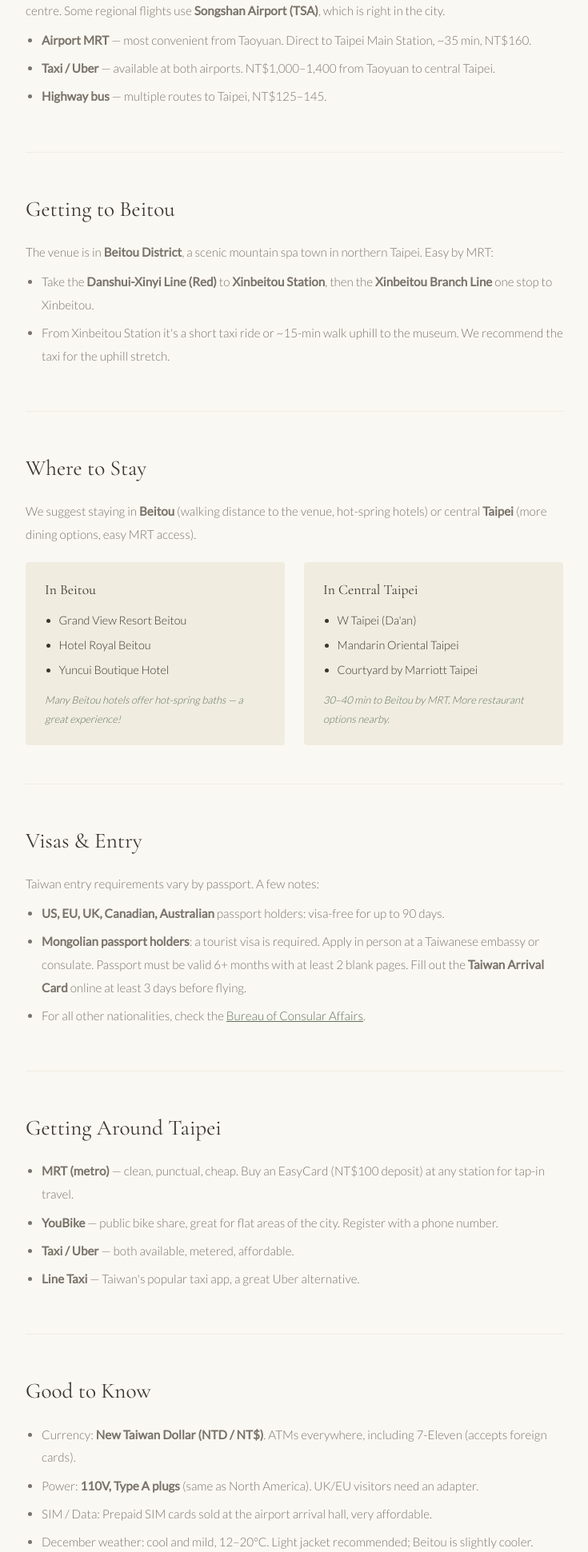
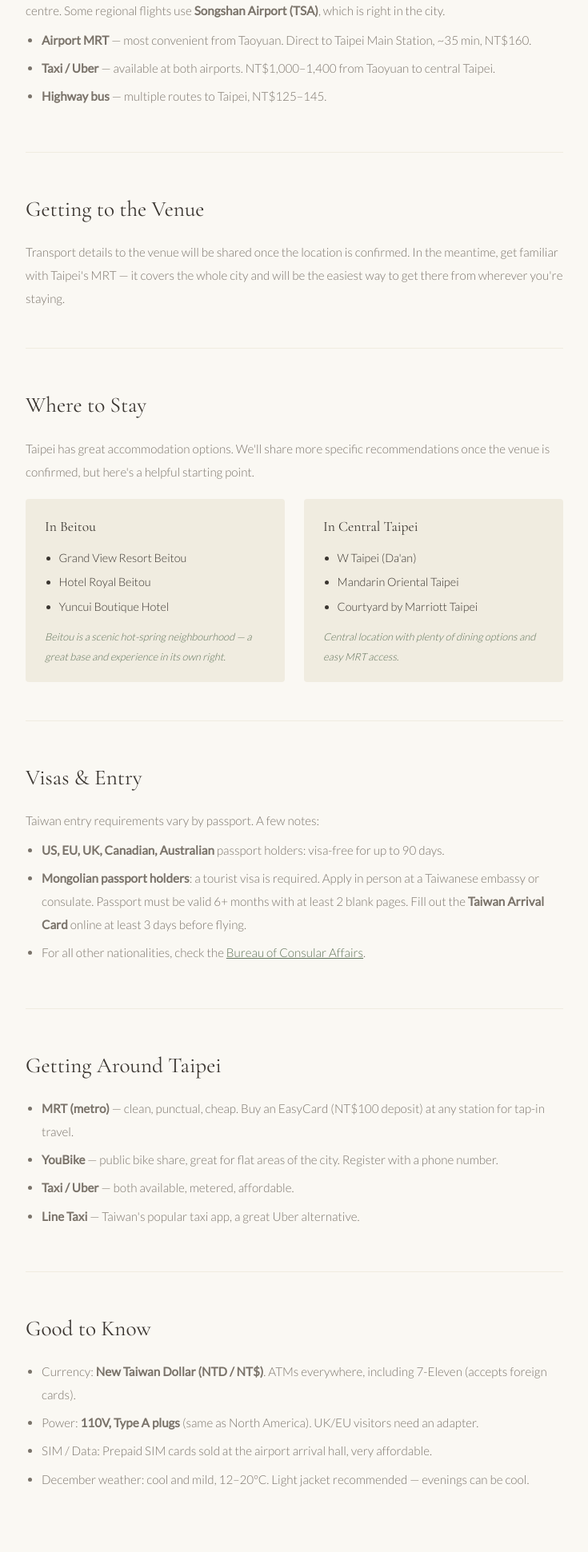
Before and after one commit to ArchieJude/wedding-site, a Django app: page /travel/ in a window 1280 px wide. Shown: the part 519-2460 px from the top of the page at 80% size, without its empty margins (272-1007 px from the left). Run offline with Django 4.2, Linux system fonts and the light colour scheme.

Commit message:
Confirm Dec 22 date and genericise all venue/Beitou references
- Hero: show confirmed date "December 22, 2026", remove "stay tuned" note
- Home venue teaser: replace Beitou Museum detail with "venue details coming soon"
- FAQ: remove venue name from menu/shoes answers; replace parking answer
  with "transport details to follow once venue confirmed"
- Travel: replace "Getting to Beitou" section with venue-TBC placeholder;
  make Where to Stay intro and hotel notes generic; remove Beitou weather note
- Translations: add "December 22, 2026" and "Getting to the Venue" in zh-hant and mn

Co-Authored-By: Claude Sonnet 4.6 <noreply@anthropic.com>

```diff
--- a/wedding/templates/wedding/travel.html
+++ b/wedding/templates/wedding/travel.html
@@ -40,36 +40,24 @@
     </div>
 
     <div class="info-block">
-      <h2>{% trans "Getting to Beitou" %}</h2>
+      <h2>{% trans "Getting to the Venue" %}</h2>
       {% if LANG == "zh-hant" %}
-      <p>婚禮場地位於<strong>北投區</strong>，台北北部的溫泉山城。搭捷運非常方便：</p>
-      <ul>
-        <li>搭乘<strong>淡水信義線（紅線）</strong>至<strong>新北投站</strong>，再轉乘<strong>新北投支線</strong>（一站即達北投）。</li>
-        <li>從新北投站步行約15分鐘或搭計程車即可抵達文物館（上坡路段建議搭車）。</li>
-      </ul>
+      <p>場地確認後，我們將提供詳細的交通指引。請先熟悉台北捷運系統——涵蓋全市，是最便捷的出行方式，也是從任何地方前往婚禮場地的最佳選擇。</p>
       {% elif LANG == "mn" %}
-      <p>Хурим болох газар нь Тайбэйн хойд хэсэгт орших <strong>Бэйтоу дүүрэг</strong>-т байрладаг. MRT-ээр хялбархан очиж болно:</p>
-      <ul>
-        <li><strong>Данших-Синьи шугам (Улаан)</strong>-аар <strong>Синьбэйтоу буудал</strong> хүртэл явж, <strong>Синьбэйтоу салаа шугам</strong>-аар нэг буудал туулна.</li>
-        <li>Синьбэйтоу буудлаас музей хүртэл такси эсвэл ~15 минутын явган аялал (өгсүүр замаар).</li>
-      </ul>
+      <p>Газар батлагдсаны дараа тээврийн дэлгэрэнгүй мэдээллийг хуваалцах болно. Тэр хооронд Тайбэйн MRT системтэй танилцаарай — бүх хотыг хамардаг бөгөөд хаанаас ч хурим болох газар хүрэх хамгийн хялбар арга юм.</p>
       {% else %}
-      <p>The venue is in <strong>Beitou District</strong>, a scenic mountain spa town in northern Taipei. Easy by MRT:</p>
-      <ul>
-        <li>Take the <strong>Danshui-Xinyi Line (Red)</strong> to <strong>Xinbeitou Station</strong>, then the <strong>Xinbeitou Branch Line</strong> one stop to Xinbeitou.</li>
-        <li>From Xinbeitou Station it's a short taxi ride or ~15-min walk uphill to the museum. We recommend the taxi for the uphill stretch.</li>
-      </ul>
+      <p>Transport details to the venue will be shared once the location is confirmed. In the meantime, get familiar with Taipei's MRT — it covers the whole city and will be the easiest way to get there from wherever you're staying.</p>
       {% endif %}
     </div>
 
     <div class="info-block">
       <h2>{% trans "Where to Stay" %}</h2>
       {% if LANG == "zh-hant" %}
-      <p>建議住在<strong>北投</strong>（距場地步行可達，可體驗溫泉旅館）或台北市中心（交通便利，飲食選擇豐富）。</p>
+      <p>台北住宿選擇豐富。場地確認後，我們將提供更具體的建議，但以下是目前的參考方向。</p>
       {% elif LANG == "mn" %}
-      <p>Бид <strong>Бэйтоу</strong> (талбайтай ойр, халуун рашааны зочид буудлууд) эсвэл <strong>Тайбэй хот төв</strong> (MRT-ээр хялбар очих) хэсэгт байрлахыг зөвлөж байна.</p>
+      <p>Тайбэйд байрлах олон сонголт байдаг. Газар батлагдсаны дараа илүү тодорхой зөвлөмж өгөх болно, гэхдээ энэ нь одоогоор мэдэж авах хэрэгтэй зүйлс юм.</p>
       {% else %}
-      <p>We suggest staying in <strong>Beitou</strong> (walking distance to the venue, hot-spring hotels) or central <strong>Taipei</strong> (more dining options, easy MRT access).</p>
+      <p>Taipei has great accommodation options. We'll share more specific recommendations once the venue is confirmed, but here's a helpful starting point.</p>
       {% endif %}
       <div class="hotel-grid">
         <div class="hotel-card">
@@ -80,11 +68,11 @@
             <li>Yuncui Boutique Hotel</li>
           </ul>
           {% if LANG == "zh-hant" %}
-          <p class="hotel-note">許多北投飯店提供客房或公共溫泉泡湯，非常值得體驗！</p>
+          <p class="hotel-note">許多北投飯店提供溫泉泡湯，非常值得體驗！</p>
           {% elif LANG == "mn" %}
-          <p class="hotel-note">Бэйтоугийн олон зочид буудалд өрөөний эсвэл нийтийн рашааны ус байдаг — туршаад үзэхийг зөвлөж байна!</p>
+          <p class="hotel-note">Бэйтоугийн олон зочид буудалд рашааны ус байдаг — туршаад үзэхийг зөвлөж байна!</p>
           {% else %}
-          <p class="hotel-note">Many Beitou hotels offer hot-spring baths — a great experience!</p>
+          <p class="hotel-note">Beitou is a scenic hot-spring neighbourhood — a great base and experience in its own right.</p>
           {% endif %}
         </div>
         <div class="hotel-card">
@@ -95,11 +83,11 @@
             <li>Courtyard by Marriott Taipei</li>
           </ul>
           {% if LANG == "zh-hant" %}
-          <p class="hotel-note">搭捷運至北投約30–40分鐘，周邊餐廳選擇多。</p>
+          <p class="hotel-note">位置中心，餐廳選擇多，交通便利。</p>
           {% elif LANG == "mn" %}
-          <p class="hotel-note">MRT-ээр Бэйтоу хүртэл 30–40 мин. Ойролцоо олон ресторан байдаг.</p>
+          <p class="hotel-note">Төв байршилтай, ойролцоо олон ресторан, MRT хялбар.</p>
           {% else %}
-          <p class="hotel-note">30–40 min to Beitou by MRT. More restaurant options nearby.</p>
+          <p class="hotel-note">Central location with plenty of dining options and easy MRT access.</p>
           {% endif %}
         </div>
       </div>
@@ -164,21 +152,21 @@
         <li>貨幣：<strong>新台幣（NTD / NT$）</strong>。ATM到處可見，包括7-Eleven（可接受外國卡）。</li>
         <li>電壓：<strong>110V，A型插頭</strong>（與北美相同）。英國/歐洲訪客需攜帶轉接頭。</li>
         <li>SIM卡：入境大廳可購買含流量預付SIM卡，價格非常實惠。</li>
-        <li>12月天氣：涼爽宜人，12–20°C。建議攜帶輕薄外套，北投山區氣溫略低。</li>
+        <li>12月天氣：涼爽宜人，12–20°C。建議攜帶輕薄外套，夜晚較涼。</li>
       </ul>
       {% elif LANG == "mn" %}
       <ul>
         <li>Валют: <strong>Шинэ Тайваний доллар (NTD / NT$)</strong>. ATM хаа сайгүй байдаг, 7-Eleven-д ч гадаадын карт хүлээн авдаг.</li>
         <li>Цахилгаан: <strong>110V, A төрлийн залгуур</strong> (Хойд Америктай адил). Монголоос ирэгчид адаптер авч явна.</li>
         <li>SIM карт: Нисэх буудлын ирэх зал дээр өгөгдлийн урьдчилж төлөх SIM картыг маш хямд үнээр авч болно.</li>
-        <li>12-р сарын цаг агаар: Сэрүүн, 12–20°C. Хөнгөн хүрэм аваарай, Бэйтоу арай хүйтэн байдаг.</li>
+        <li>12-р сарын цаг агаар: Сэрүүн, 12–20°C. Хөнгөн хүрэм аваарай — орой арай хүйтэн байдаг.</li>
       </ul>
       {% else %}
       <ul>
         <li>Currency: <strong>New Taiwan Dollar (NTD / NT$)</strong>. ATMs everywhere, including 7-Eleven (accepts foreign cards).</li>
         <li>Power: <strong>110V, Type A plugs</strong> (same as North America). UK/EU visitors need an adapter.</li>
         <li>SIM / Data: Prepaid SIM cards sold at the airport arrival hall, very affordable.</li>
-        <li>December weather: cool and mild, 12–20°C. Light jacket recommended; Beitou is slightly cooler.</li>
+        <li>December weather: cool and mild, 12–20°C. Light jacket recommended — evenings can be cool.</li>
       </ul>
       {% endif %}
     </div>
```
Also changed, not shown: wedding/templates/wedding/faq.html (+7 -7 lines), wedding/templates/wedding/home.html (+5 -13 lines), locale/mn/LC_MESSAGES/django.po, locale/zh_Hant/LC_MESSAGES/django.po.
